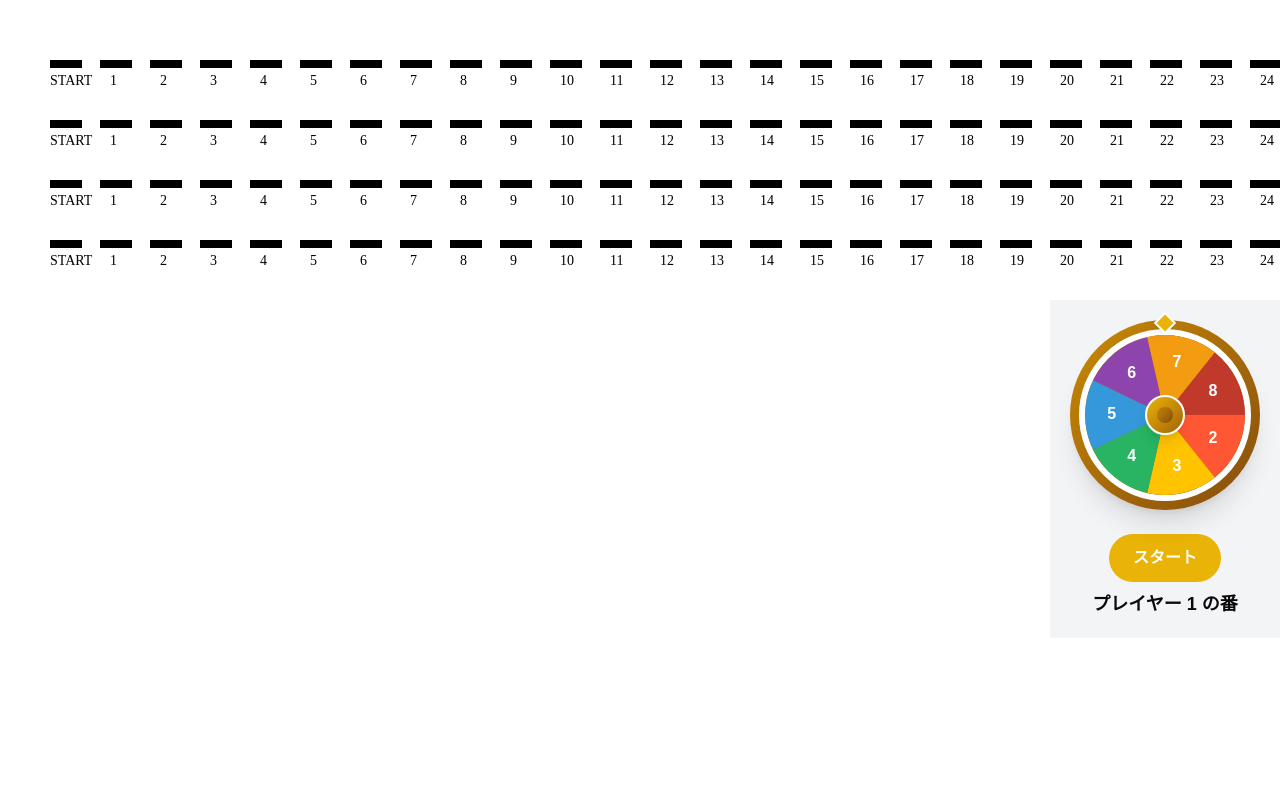
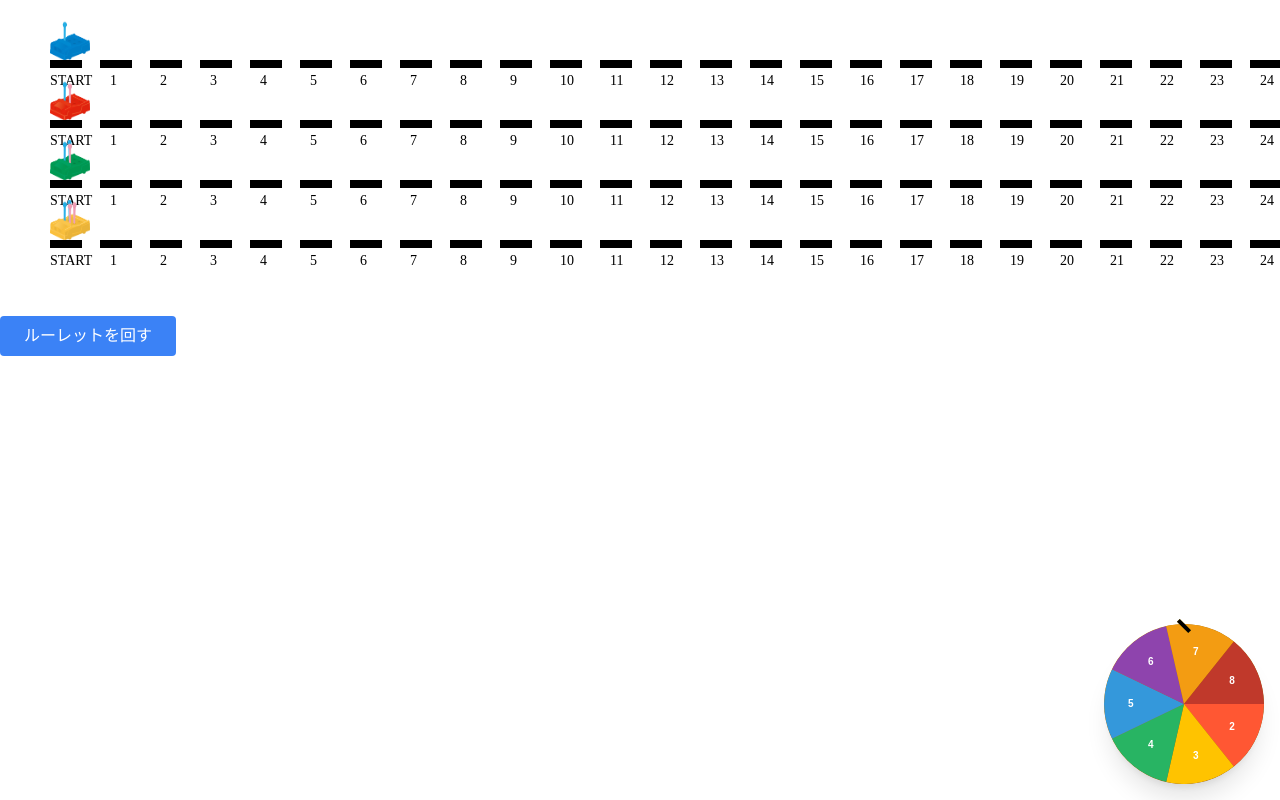
Before and after one commit to dyedai/Shiritori_sugoroku, a Next.js app in the folder webapp/: page /game in a window 1280 px wide. Built offline with nearby package versions, Linux system fonts and the light colour scheme.

Commit message:
rouletteの拡大縮小

```diff
--- a/webapp/src/app/game/page.tsx
+++ b/webapp/src/app/game/page.tsx
@@ -7,48 +7,44 @@ const goal = 100;
 const squareSize = 32;
 
 export default function Game() {
-  const [gameStarted, setGameStarted] = useState(false);
   const [playerPositions, setPlayerPositions] = useState([0, 0, 0, 0]); // プレイヤー4人分
   const [currentPlayer, setCurrentPlayer] = useState(0); // 現在のプレイヤー
-  const [diceImagesLoaded, setDiceImagesLoaded] = useState(false); // サイコロ画像の読み込み状態
-  const [playerImagesLoaded, setPlayerImagesLoaded] = useState(false); // プレイヤー画像の読み込み状態
+  const [isRouletteLarge, setIsRouletteLarge] = useState(false); // ルーレットの表示状態
+  const [playerImages, setPlayerImages] = useState<HTMLImageElement[]>([]); // プレイヤー画像
   const canvasRef = useRef<HTMLCanvasElement>(null);
 
-  // プレイヤーの画像を読み込む
-  const playerImages = [new Image(), new Image(), new Image(), new Image()];
-  playerImages[0].src = "/image/koma/koma1.png";
-  playerImages[1].src = "/image/koma/koma2.png";
-  playerImages[2].src = "/image/koma/koma3.png";
-  playerImages[3].src = "/image/koma/koma4.png";
+  // プレイヤー画像をロード
+  useEffect(() => {
+    const loadImages = async () => {
+      const images: HTMLImageElement[] = [];
+      const sources = [
+        "/image/koma/koma1.png",
+        "/image/koma/koma2.png",
+        "/image/koma/koma3.png",
+        "/image/koma/koma4.png",
+      ];
 
-  // プレイヤー画像がすべて読み込まれたかを確認
-  useEffect(() => {
-    let loadedImages = 0;
-    const totalImages = playerImages.length;
+      for (const src of sources) {
+        const img = new Image();
+        img.src = src;
+        await new Promise((resolve) => {
+          img.onload = resolve;
+        });
+        images.push(img);
+      }
 
-    playerImages.forEach((img) => {
-      img.onload = () => {
-        loadedImages += 1;
-        if (loadedImages === totalImages) {
-          setPlayerImagesLoaded(true);
-        }
+      setPlayerImages(images);
     };
-    });
+
+    loadImages();
   }, []);
-
-  // 初期描画を行う
-  useEffect(() => {
-    if (playerImagesLoaded) {
-      drawField();
-    }
-  }, [playerImagesLoaded, playerPositions]);
 
   // フィールド描画
   const drawField = () => {
     const canvas = canvasRef.current;
     if (!canvas) return;
     const ctx = canvas.getContext("2d");
-    if (!ctx || !playerImagesLoaded) return;
+    if (!ctx) return;
 
     const width = canvas.width;
     const height = canvas.height;
@@ -89,6 +85,7 @@ export default function Game() {
     playerPositions.forEach((position, index) => {
       const playerX = 50 * position + 70 - charSize / 2;
       const playerY = baseYPos[index];
+      if (playerImages[index]) {
         ctx.drawImage(
           playerImages[index],
           playerX,
@@ -96,6 +93,7 @@ export default function Game() {
           charSize,
           charSize
         );
+      }
     });
   };
 
@@ -112,10 +110,22 @@ export default function Game() {
 
     // 次のプレイヤーに切り替える
     setCurrentPlayer((prevPlayer) => (prevPlayer + 1) % 4);
+
+    // ルーレットを小さくする
+    setIsRouletteLarge(false);
   };
 
+  // ルーレットを表示する
+  const showRoulette = () => {
+    setIsRouletteLarge(true);
+  };
+
+  useEffect(() => {
+    drawField();
+  }, [playerPositions, playerImages]);
+
   return (
-    <div className="overflow-hidden">
+    <div className="relative overflow-hidden">
       <div
         style={{
           overflowX: "scroll",
@@ -131,12 +141,33 @@ export default function Game() {
           style={{ display: "block", margin: "0 auto" }}
         ></canvas>
       </div>
-      <div className="w-full flex justify-end items-center">
+
+      <button
+        onClick={showRoulette}
+        className="mt-4 px-6 py-2 bg-blue-500 text-white rounded"
+      >
+        ルーレットを回す
+      </button>
+
+      {isRouletteLarge && (
+        <div className="fixed inset-0 flex items-center justify-center bg-gray-800 bg-opacity-75 z-50">
           <Roulette
             onResult={handleRouletteResult}
-          currentPlayer={currentPlayer + 1} // 1-based index
+            currentPlayer={currentPlayer + 1}
+            isLarge={true} // 全画面表示
           />
         </div>
+      )}
+
+      {!isRouletteLarge && (
+        <div className="fixed bottom-4 right-4">
+          <Roulette
+            onResult={() => {}} // 小型モードでは結果処理なし
+            currentPlayer={currentPlayer + 1}
+            isLarge={false} // 小型表示
+          />
+        </div>
+      )}
     </div>
   );
 }
--- a/webapp/src/app/roulette/Roulette.tsx
+++ b/webapp/src/app/roulette/Roulette.tsx
@@ -5,9 +5,14 @@ import { motion } from "framer-motion";
 interface RouletteProps {
   onResult: (result: number) => void; // 結果を渡すコールバック関数
   currentPlayer: number; // 現在のプレイヤー番号
+  isLarge: boolean; // ルーレットが大きく表示されるか
 }
 
-const Roulette: React.FC<RouletteProps> = ({ onResult, currentPlayer }) => {
+const Roulette: React.FC<RouletteProps> = ({
+  onResult,
+  currentPlayer,
+  isLarge,
+}) => {
   const canvasRef = useRef<HTMLCanvasElement | null>(null);
   const [isSpinning, setIsSpinning] = useState(false);
   const [rotation, setRotation] = useState(0);
@@ -31,7 +36,7 @@ const Roulette: React.FC<RouletteProps> = ({ onResult, currentPlayer }) => {
     const ctx = canvas.getContext("2d");
     if (!ctx) return;
 
-    const radius = 80; // 半径を調整
+    const radius = isLarge ? 200 : 80; // サイズを切り替え
     const centerX = canvas.width / 2;
     const centerY = canvas.height / 2;
     const anglePerSegment = (2 * Math.PI) / segments.length; // 各セグメントの角度
@@ -51,7 +56,7 @@ const Roulette: React.FC<RouletteProps> = ({ onResult, currentPlayer }) => {
 
       // 数字を描画
       ctx.fillStyle = "#ffffff";
-      ctx.font = "bold 16px Arial"; // フォントサイズを調整
+      ctx.font = isLarge ? "bold 20px Arial" : "bold 10px Arial";
       ctx.textAlign = "center";
       ctx.textBaseline = "middle";
       const textAngle = startAngle + anglePerSegment / 2;
@@ -91,7 +96,7 @@ const Roulette: React.FC<RouletteProps> = ({ onResult, currentPlayer }) => {
     const selectedNumber = segments[selectedSegmentIndex];
 
     setSelectedNumber(selectedNumber);
-    onResult(selectedNumber); // 親コンポーネントに結果を渡す
+    onResult(selectedNumber); // 結果を親コンポーネントに渡す
   };
 
   // コンポーネントがマウントまたは更新されるたびにルーレットホイールを描画
@@ -100,44 +105,60 @@ const Roulette: React.FC<RouletteProps> = ({ onResult, currentPlayer }) => {
   }, [rotation]);
 
   return (
-    <div className="flex flex-col items-center justify-center p-5 bg-gray-100">
-      <div className="relative w-[190px] h-[190px]">
+    <div
+      className={`${
+        isLarge
+          ? "flex items-center justify-center fixed inset-0 bg-gray-800 bg-opacity-75 z-50"
+          : "fixed bottom-4 right-4"
+      }`}
+    >
+      <div
+        className={`relative ${
+          isLarge ? "w-[400px] h-[400px]" : "w-[160px] h-[160px]"
+        }`}
+      >
         {/* ゴールドの枠 */}
-        <div className="absolute inset-0 rounded-full bg-gradient-to-br from-yellow-600 to-yellow-800 shadow-xl"></div>
+        <div
+          className={`absolute inset-0 rounded-full ${
+            isLarge
+              ? "bg-gradient-to-br from-yellow-600 to-yellow-800"
+              : "bg-gradient-to-br from-yellow-600 to-yellow-800"
+          } shadow-xl`}
+        ></div>
         {/* ルーレットホイール */}
         <motion.canvas
           ref={canvasRef}
-          width={160}
-          height={160} // Canvasサイズを変更
-          className="rounded-full absolute top-[9px] left-[9px] transform -translate-x-1/2 -translate-y-1/2 border-[6px] border-white"
+          width={isLarge ? 400 : 160}
+          height={isLarge ? 400 : 160}
+          className="rounded-full absolute"
           animate={{ rotate: rotation }}
           transition={{ duration: 3, ease: "easeOut" }}
         ></motion.canvas>
-        {/* 中央の装飾 */}
-        <div className="absolute top-1/2 left-1/2 transform -translate-x-1/2 -translate-y-1/2 w-10 h-10 rounded-full bg-gradient-to-br from-yellow-500 to-yellow-700 shadow-lg border-2 border-white flex items-center justify-center">
-          <div className="w-4 h-4 rounded-full bg-gradient-to-br from-yellow-600 to-yellow-800 shadow-inner"></div>
-        </div>
         {/* 矢印のマーカー */}
-        <div className="absolute top-0 left-1/2 transform -translate-x-1/2 -translate-y-[5px]">
-          <div className="w-4 h-4 bg-yellow-500 transform rotate-45 border-2 border-white shadow-lg"></div>
+        <div
+          className={`absolute top-0 left-1/2 transform -translate-x-1/2 ${
+            isLarge ? "w-8 h-8" : "w-4 h-4"
+          }`}
+        >
+          <div className="bg-yellow-500 transform rotate-45 border-2 border-black shadow-lg"></div>
         </div>
       </div>
 
+      {isLarge && (
         <button
           onClick={handleStart}
-        className="mt-6 px-6 py-3 bg-yellow-500 text-white rounded-full font-bold hover:bg-yellow-600 transition duration-300"
+          className="mt-6 px-8 py-3 bg-yellow-500 text-white rounded-full font-bold hover:bg-yellow-600 transition duration-300"
           disabled={isSpinning}
         >
           {isSpinning ? "回転中..." : "スタート"}
         </button>
-
-      {selectedNumber !== null && (
-        <div className="mt-4 text-xl font-bold">結果: {selectedNumber}</div>
       )}
 
-      <div className="mt-2 text-lg font-bold">
-        プレイヤー {currentPlayer} の番
+      {selectedNumber !== null && isLarge && (
+        <div className="mt-4 text-xl font-bold text-white">
+          プレイヤー {currentPlayer} の結果: {selectedNumber}
         </div>
+      )}
     </div>
   );
 };
```
Lines whose indentation alone changed are shown as unchanged.
